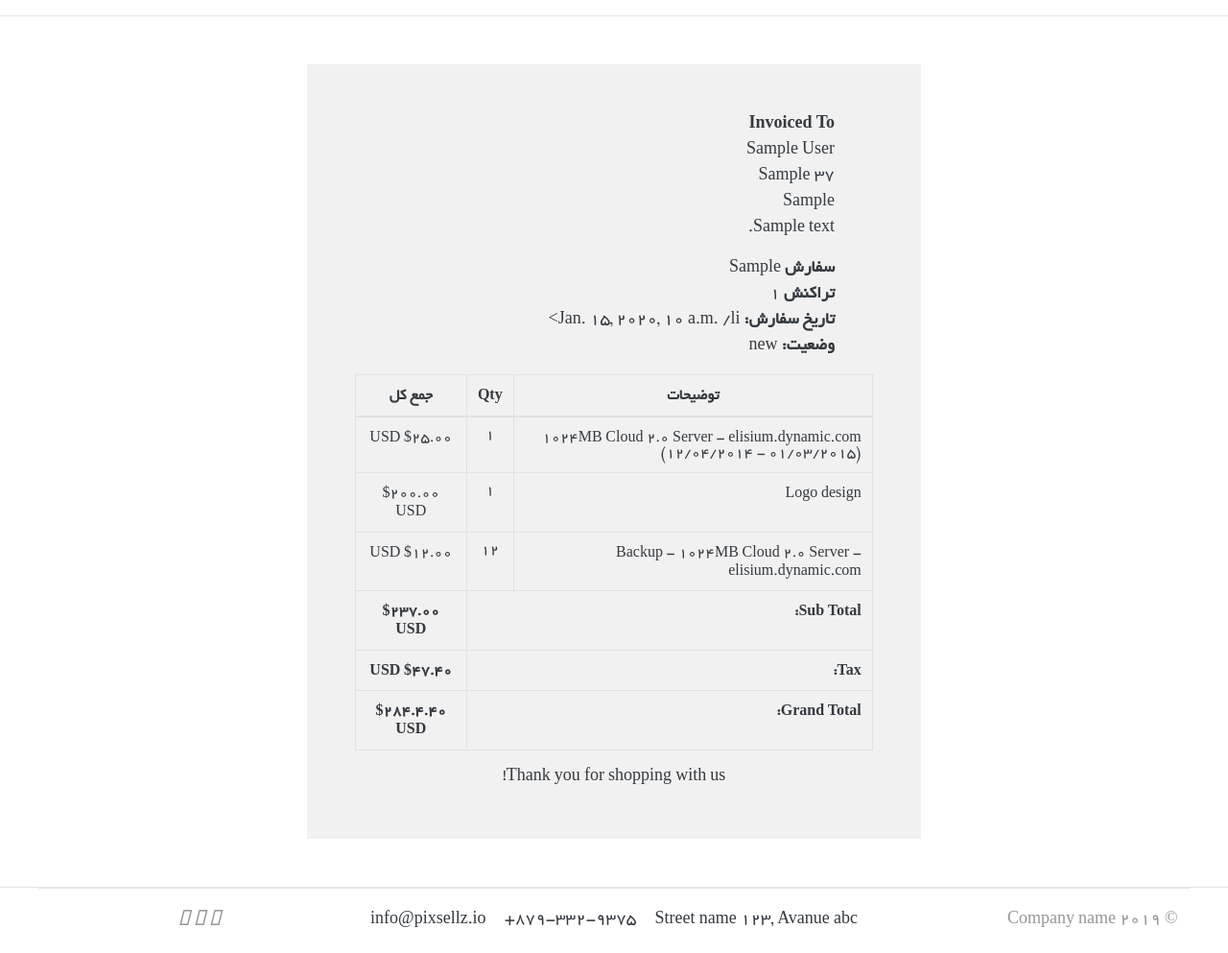
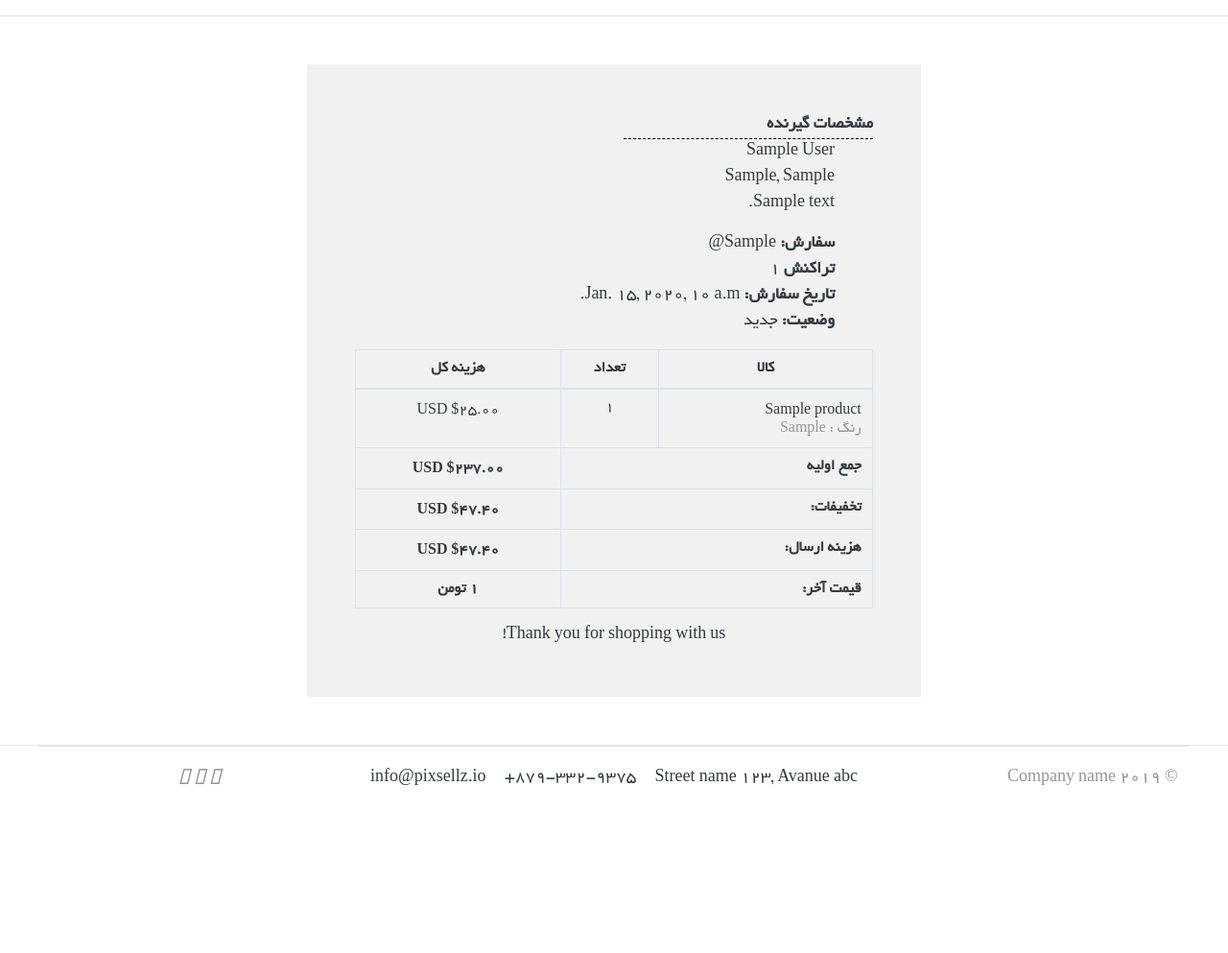
Before and after one commit to pya-h/Pheelstyle, a Django app: a page that uses templates/dashboard/single_order.html in a window 1280 px wide. Shown: the part 432-1425 px from the top of the page at 96% size. After the commit the page ends 1250 px from the top, so only its background shows below. Run offline with Django 3.2, Linux system fonts and the light colour scheme; a user stored in the database is signed in; tables that the repository leaves empty hold one stand-in row (values such as "Sample post"); some libraries are stand-ins or nearby versions; some web fonts are replaced.

Commit message:
view order page nearly complitted

```diff
--- a/dashboard/urls.py
+++ b/dashboard/urls.py
@@ -4,7 +4,7 @@ from . import views
 urlpatterns = [
     path('', views.user_dashboard, name='user-dashboard'),
     path('orders/', views.user_orders, name='user-orders'),
-    path('orders/<str:order_key>', views.view_order, name='user-orders'),
+    path('orders/<str:order_key>', views.view_order, name='view-order'),
     path('profile/', views.profile, name='user-profile'),
     path('chpwd/', views.change_pass, name='user-chpwd'),
 
--- a/dashboard/views.py
+++ b/dashboard/views.py
@@ -1,5 +1,5 @@
 from django.contrib.auth.decorators import login_required
-from purchase.models import Order, OrderedProduct
+from purchase.models import Order, PurchasedItem
 from django.shortcuts import render, get_object_or_404, redirect
 from user.models import Profile, User
 from .forms import UserEditForm, ProfileEditForm
@@ -106,9 +106,23 @@ def view_order(request, order_key):
         return redirect('login')
     context = {}
     try:
+        status = {'new': 'جدید',
+                  'pending': 'در دست بررسی',
+                  'certified': 'سفارش معتبر',
+                  'sent': ' ارسال شده',
+                  'delivered': 'تحویل شده',
+                  'uncertified': 'سفارش نامعتبر',
+                  'not_sent': 'عدم ارسال',
+                  'undelivered': 'عدم تحویل',
+                  'canceled': 'داستان',
+                  'failed': 'قطعی آب'
+              }
+
         context['order'] = Order.objects.get(key=order_key)
-        context['its_products'] = OrderedProduct.objects.filter(order__key=order_key)
-    except Order.DoesNotExist or OrderedProduct.DoesNotExist:
+        context['items'] = PurchasedItem.objects.filter(order__key=order_key)
+
+        context['order'].status_fa = status[str(context['order'].status)]
+    except Order.DoesNotExist or PurchasedItem.DoesNotExist:
         messages.error(request, "همچین زد و بندی نداشتیم ما با هم!")
         return redirect('user-orders')
 
--- a/purchase/models.py
+++ b/purchase/models.py
@@ -121,7 +121,7 @@ class Order(models.Model):
 
     def sell_products(self):
         # apply order and update the product stocks and statistics in the inventory
-        ordered_products = OrderedProduct.objects.filter(order=self, buyer=self.buyer,)  # transaction=self.transaction
+        ordered_products = PurchasedItem.objects.filter(order=self, buyer=self.buyer, )  # transaction=self.transaction
         for item in ordered_products:
             preferred_variations = item.variations.all()
             for preferred_variation in preferred_variations:
@@ -131,7 +131,7 @@ class Order(models.Model):
         self.save()
 
 
-class OrderedProduct(models.Model):
+class PurchasedItem(models.Model):
     id = models.UUIDField(primary_key=True, default=uuid4, editable=False)
     order = models.ForeignKey(Order, on_delete=models.CASCADE)
     buyer = models.ForeignKey(User, on_delete=models.CASCADE)
--- a/templates/dashboard/single_order.html
+++ b/templates/dashboard/single_order.html
@@ -15,25 +15,25 @@
                             <div class="col-lg-6">
                                 <!-- col-lg-6 start here -->
                                 <div class="invoice-from">
-                                    <ul class="list-unstyled text-right">
-                                        <li><strong>Invoiced To</strong></li>
+                                    <strong>مشخصات گیرنده</strong>
+                                    <ul style="border-top: 1px dashed black; list-style-type: none" class="w-100 text-right" >
                                         <li>{{ order.receiver }}</li>
-                                        <li> {{ order.receiver.province }} 37</li>
-                                        <li> {{ order.receiver.city }}</li>
+                                        <li> {{ order.receiver.province }}, {{ order.receiver.city }}</li>
                                         <li> {{ order.receiver.address }}</li>
                                     </ul>
                                 </div>
                             </div>
                             <!-- col-lg-6 end here -->
+
                             <div class="col-lg-12">
                                 <!-- col-lg-12 start here -->
                                 <div class="invoice-details mt25">
                                     <div class="well">
-                                        <ul class="list-unstyled mb0">
-                                            <li><strong>سفارش</strong> {{ order.key  }}</li>
+                                        <ul lass="list-unstyled mb0" style="list-style-type: none">
+                                            <li><strong>سفارش:</strong> {{ order.key  }}@</li>
                                             <li><strong>تراکنش</strong> {{ order.transaction.receipt.reference_id }}</li>
-                                            <li><strong>تاریخ سفارش:</strong> {{ order.date_created }} /li>
-                                            <li><strong>وضعیت:</strong> {{ order.status }} </li>
+                                            <li><strong>تاریخ سفارش:</strong> {{ order.date_created }} </li>
+                                            <li><strong>وضعیت:</strong> {{ order.status_fa }} </li>
                                         </ul>
                                     </div>
                                 </div>
@@ -43,41 +43,45 @@
                                         <table class="table table-bordered">
                                             <thead>
                                                 <tr>
-                                                    <th class="per70 text-center">توضیحات</th>
-                                                    <th class="per5 text-center">Qty</th>
-                                                    <th class="per25 text-center">جمع کل</th>
+                                                    <th class="per70 text-center">کالا</th>
+                                                    <th class="per5 text-center">تعداد</th>
+                                                    <th class="per25 text-center">هزینه کل</th>
                                                 </tr>
                                             </thead>
                                             <tbody>
+                                            {% for item in items  %}
                                                 <tr>
-                                                    <td>1024MB Cloud 2.0 Server - elisium.dynamic.com (12/04/2014 - 01/03/2015)</td>
+                                                    <td>
+                                                        {{ item.product }}
+                                                            {% if item.variations.all  %}
+                                                                {% for v in item.variations.all %}
+                                                                    <p class="text-muted my-0">
+                                                                        {{ v.parameter_fa }} : {{ v.value | capfirst }}
+                                                                    </p>
+                                                                {% endfor %}
+                                                            {% endif %}
+                                                    </td>
                                                     <td class="text-center">1</td>
                                                     <td class="text-center">$25.00 USD</td>
                                                 </tr>
-                                                <tr>
-                                                    <td>Logo design</td>
-                                                    <td class="text-center">1</td>
-                                                    <td class="text-center">$200.00 USD</td>
-                                                </tr>
-                                                <tr>
-                                                    <td>Backup - 1024MB Cloud 2.0 Server - elisium.dynamic.com</td>
-                                                    <td class="text-center">12</td>
-                                                    <td class="text-center">$12.00 USD</td>
-                                                </tr>
+                                            {% endfor %}
                                             </tbody>
                                             <tfoot>
                                                 <tr>
-                                                    <th colspan="2" class="text-right">Sub Total:</th>
+                                                    <th colspan="2" class="text-right">جمع اولیه</th>
                                                     <th class="text-center">$237.00 USD</th>
                                                 </tr>
                                                 <tr>
-                                                    <th colspan="2" class="text-right">Tax:</th>
+                                                    <th colspan="2" class="text-right">تخفیفات:</th>
                                                     <th class="text-center">$47.40 USD</th>
                                                 </tr>
-
                                                 <tr>
-                                                    <th colspan="2" class="text-right">Grand Total:</th>
-                                                    <th class="text-center">$284.4.40 USD</th>
+                                                    <th colspan="2" class="text-right">هزینه ارسال:</th>
+                                                    <th class="text-center">$47.40 USD</th>
+                                                </tr>
+                                                <tr>
+                                                    <th colspan="2" class="text-right">قیمت آخر:</th>
+                                                    <th class="text-center">{{ order.must_be_paid }} تومن</th>
                                                 </tr>
                                             </tfoot>
                                         </table>
--- a/templates/dashboard/your_orders.html
+++ b/templates/dashboard/your_orders.html
@@ -19,7 +19,7 @@
                                 <table class="table-orders">
                                     <thead>
                                         <tr class="table-orders-head">
-                                            <th class="table-column-1 text-center">شماره سفارش</th>
+                                            <th class="table-column-1 text-center"> شماره سفارش</th>
                                         {% if your_orders.count %}
                                             <th class="table-column-1 text-center">به نام</th>
                                             <th class="table-column-1 text-center">هزینه (تومن)</th>
@@ -31,7 +31,7 @@
                                 {% if your_orders.count %}
                                     {% for order in your_orders %}
                                         <tr>
-                                            <td class="table-column-1 text-center"><b>{{ order.key }}</b></td>
+                                            <td class="table-column-1 text-center"><a href="{% url 'view-order' order.key %}">{{ order.key }}@</a></td>
                                             <td class="table-column-1 text-center"><b>{{ order.receiver }}</b></td>
                                             <td class="table-column-1 text-center"><b>{{ order.must_be_paid }}</b></td>
                                             <td class="table-column-1 text-center">
```
Also changed, not shown: purchase/admin.py (+6 -6 lines), purchase/views.py (+17 -17 lines), purchase/migrations/0003_rename_orderedproduct_purchaseditem.py (added).
